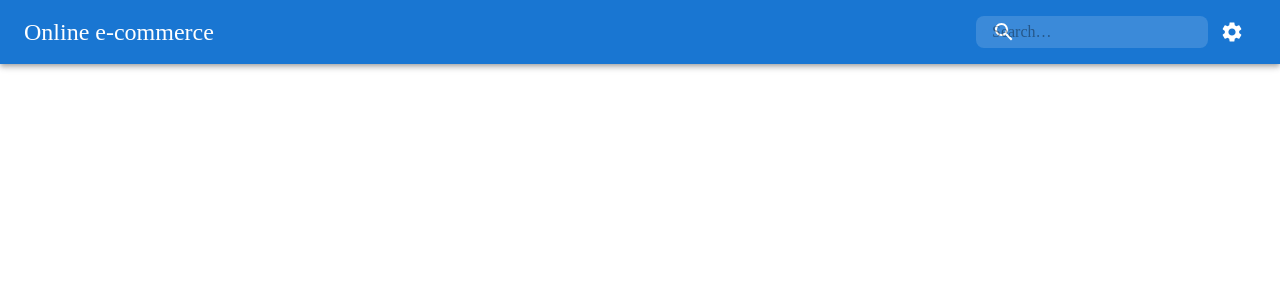
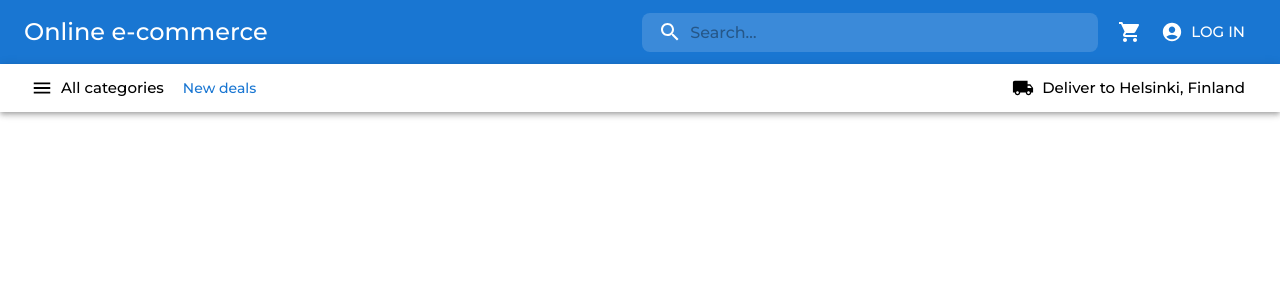
Before and after one commit to hoangduong-coder/e-commerce, a React (Create React App) app: page / in a window 1280 px wide. Shown: the top 300 px of the page. Built offline with nearby package versions, Linux system fonts and the light colour scheme.

Commit message:
feat(10.10.23): change navbar styling

```diff
--- a/src/App.js
+++ b/src/App.js
@@ -1,11 +1,13 @@
 import './App.css';
 
 import NavBar from './component/NavBar';
+import SubNavBar from './component/SubNavBar';
 
 function App () {
   return (
     <div className="App">
       <NavBar />
+      <SubNavBar />
     </div>
   );
 }
--- a/src/component/NavBar.jsx
+++ b/src/component/NavBar.jsx
@@ -1,9 +1,10 @@
 import './layout.scss';
 
-import {Search, Settings} from '@mui/icons-material';
+import {AccountCircle, Search, ShoppingCart} from '@mui/icons-material';
 import {
   AppBar,
   Box,
+  Button,
   IconButton,
   InputBase,
   Toolbar,
@@ -14,12 +15,7 @@ const NavBar = () => {
   return (
     <AppBar position="static">
       <Toolbar>
-        <Typography
-          variant="h5"
-          noWrap
-          component="div"
-          className="navbar-title"
-        >
+        <Typography variant="h5" noWrap>
           Online e-commerce
         </Typography>
         <Box sx={{flexGrow: 1}} />
@@ -35,8 +31,11 @@ const NavBar = () => {
             />
           </div>
           <IconButton size="large" color="inherit">
-            <Settings />
+            <ShoppingCart />
           </IconButton>
+          <Button size="large" color="inherit" startIcon={<AccountCircle />}>
+            Log in
+          </Button>
         </Box>
       </Toolbar>
     </AppBar>
--- /dev/null
+++ b/src/component/SubNavBar.jsx
@@ -0,0 +1,39 @@
+import './layout.scss';
+
+import {LocalShipping, Menu} from '@mui/icons-material';
+import {AppBar, Box, Button, Toolbar} from '@mui/material';
+
+const ButtonStyle = {
+  textTransform: 'none',
+};
+
+const SubNavBar = () => {
+  return (
+    <AppBar position="static" color="inherit">
+      <Toolbar variant="dense">
+        <Button
+          size="large"
+          color="inherit"
+          startIcon={<Menu />}
+          style={ButtonStyle}
+        >
+          All categories
+        </Button>
+        <Button style={ButtonStyle}>New deals</Button>
+        <Box sx={{flexGrow: 1}} />
+        <Box className="nav-link">
+          <Button
+            size="large"
+            color="inherit"
+            startIcon={<LocalShipping />}
+            style={ButtonStyle}
+          >
+            Deliver to Helsinki, Finland
+          </Button>
+        </Box>
+      </Toolbar>
+    </AppBar>
+  );
+};
+
+export default SubNavBar;
--- a/src/component/layout.scss
+++ b/src/component/layout.scss
@@ -12,6 +12,7 @@
     position: relative;
     border-radius: var(--spacing);
     background-color: rgba(255, 255, 255, 0.15);
+    margin-right: var(--spacing);
 
     &:hover {
       background-color: rgba(255, 255, 255, 0.25);
@@ -25,5 +26,12 @@
       align-items: center;
       justify-content: center;
     }
+
+    .MuiInputBase-input {
+      padding-block: var(--spacing);
+      padding-right: var(--spacing);
+      padding-left: calc(1em + var(--spacing) * 2);
+      width: 30vw;
+    }
   }
 }
--- a/src/index.css
+++ b/src/index.css
@@ -1,3 +1,5 @@
+@import url("https://fonts.googleapis.com/css2?family=Montserrat:wght@500&display=swap");
+
 * {
   margin: 0;
   padding: 0;
--- a/src/index.js
+++ b/src/index.js
@@ -1,17 +1,14 @@
 import './index.css';
 
-import App from './App';
+import {ThemeProvider} from '@emotion/react';
+import {createTheme} from '@mui/material';
 import React from 'react';
 import ReactDOM from 'react-dom/client';
-import {ThemeProvider} from '@emotion/react';
-import {createTheme} from '@mui/material';
+import App from './App';
 
 const theme = createTheme ({
   typography: {
-    fontFamily: `'Onest', sans - serif`,
-    fontWeightLight: 300,
-    fontWeightMedium: 400,
-    fontWeightBold: 600,
+    fontFamily: ['"Montserrat"', 'sans-serif'].join (','),
   },
 });
 
```
Also changed, not shown: 1 other file (tests, documents, lock files or other folders).
